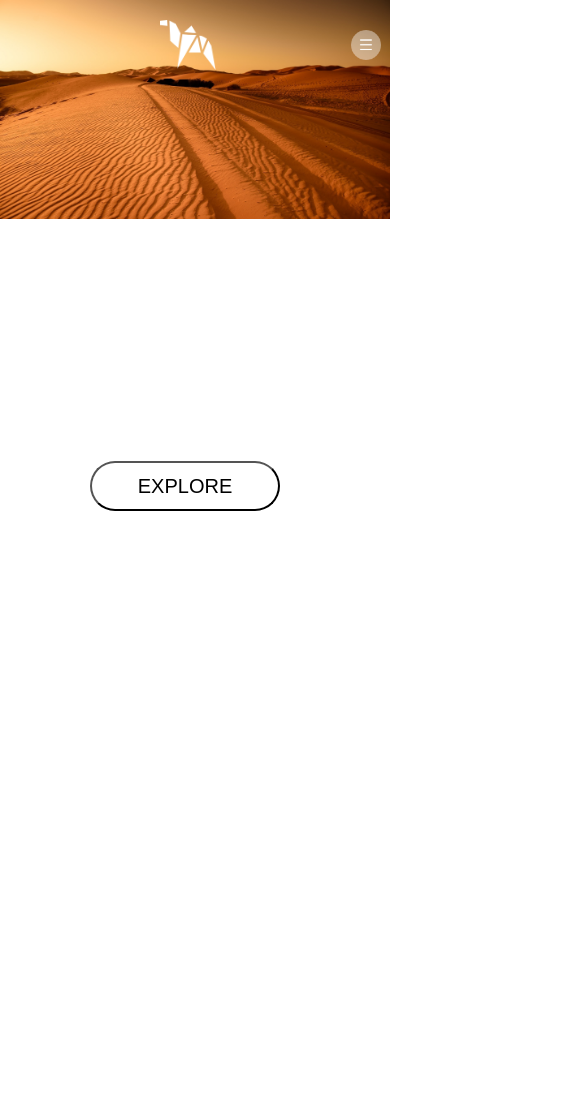
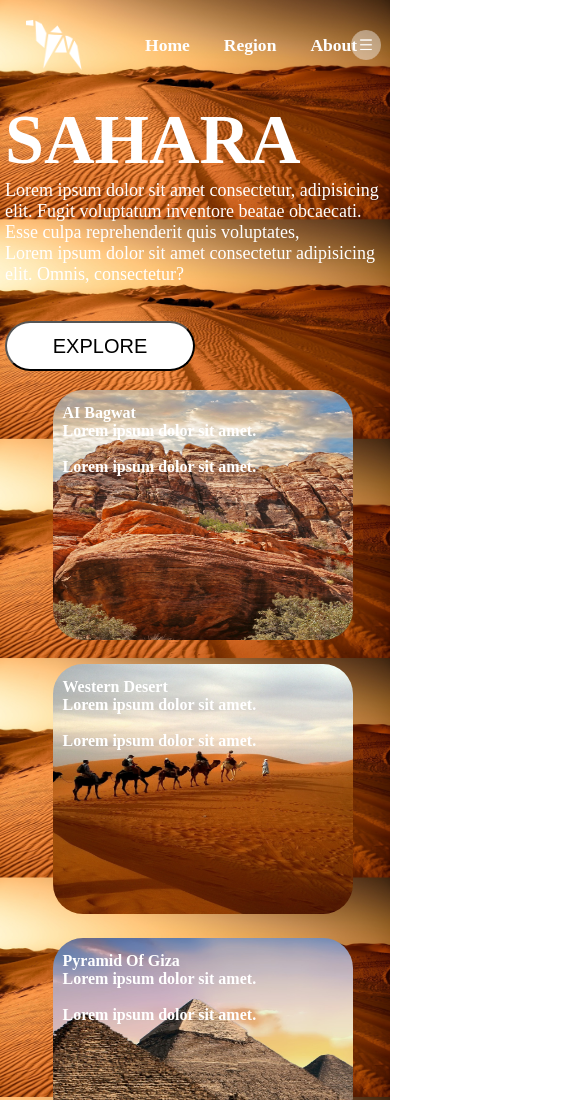
Before and after one commit to Kunalsharma56/handson5-css, a plain HTML site: page index.html in a window 390 px wide. Shown: the top 1100 px of the page, 585 px wide, since content can reach past the window. Drawn offline with Linux system fonts and the light colour scheme.

Commit message:
Update style.css

```diff
--- a/style.css
+++ b/style.css
@@ -105,92 +105,56 @@ left: 700px;
 @media only screen and (min-width:800px) and (max-width:1200px)
     {
         body{
-            /* background-image: url(./shara\ desert.jpg); */
             background-repeat: repeat;
-            /* background-size: cover; */
-            /* background-repeat: repeat-y; */
-            /* background-size: contain; */
         }
         .box{
-            /* height: 50px;  */
             left: 26px;
-             /* position: absolute; */
-            /* top:20px; */
         }
         .box1{
-            /* loat: r; */
-        /* display: inline-block; */
-        /* position: relative; */
-        /* top: 0px; */
-        /* left: 94%; */
-        /* padding: 15px; */
-        /* margin: 15px; */
-        /* font-size: 20px; */
         left: 300px;
-        /* color: white; */
         }
-        /* .box2{
-            float: right;
-            position: absolute;
-            top: 30px;
-            left: 90%;
-        } */
         .container1{
-            /* position: absolute; */
             top: 100px;
-            /* left: 90px; */
         }
-        /* h1{
-            color: white;
-        /* text-align: center; */
-        /* font-size: 110px; */
-        /* } */
-        /* p{
-            color: white;
-            font-size: 15px;
-        } */
-        /* .box3{
-            font-size: 20px;
-        background-color: white;
-        border: ;
-        border-radius: 25px;
-        text-align: center;
-        position: relative;
-        height: 50px;
-        width:190px;
-        } */
          .container2{
-            /* display: flex;
-        flex-wrap: wrap;
-        flex-direction: row;
-        justify-content: space-evenly;
-        gap: 60px; */
-        /* position:absolute;  */
         top: 390px;
         left: 15px;
         }
         .box4{
-            /* height: 250px; */
             width: 595px;
-            /* border-radius: 30px; */
         }
-        /* .box5{
-            color: white;
-        } */
-        /* .box1:hover{
-            color: red;
-        }
-        .box4:hover{
-            transform: translateY(-10px);
-            transition: 2s all;
-            box-shadow: 2px 2px 2px grey;
-        } */
-        /* .box6{
-            position: relative;
-            color: black;
-            top: -240px;
-            left: 10px;
-            height: 20px;
-        } */
 
     }
+  @media only screen and (min-width:340px) and (max-width:600px){
+        body{
+            background-repeat: repeat;
+        }
+        .box{
+            left: 26px;
+        }
+        .box1{
+        top: 20px;
+        margin: 0px;
+        font-size: 15px;
+        left:130px;
+        }
+        .container1{
+            top: 100px;
+            left: 5px;
+        }
+        h1{
+            color: white;
+        font-size: 70px;
+        }
+        p{
+            color: white;
+            font-size: 18px;
+        }
+         .container2{
+        top: 390px;
+        left: 15px;
+        }
+        .box4{
+            width: 300px;
+        }
+    }
```
